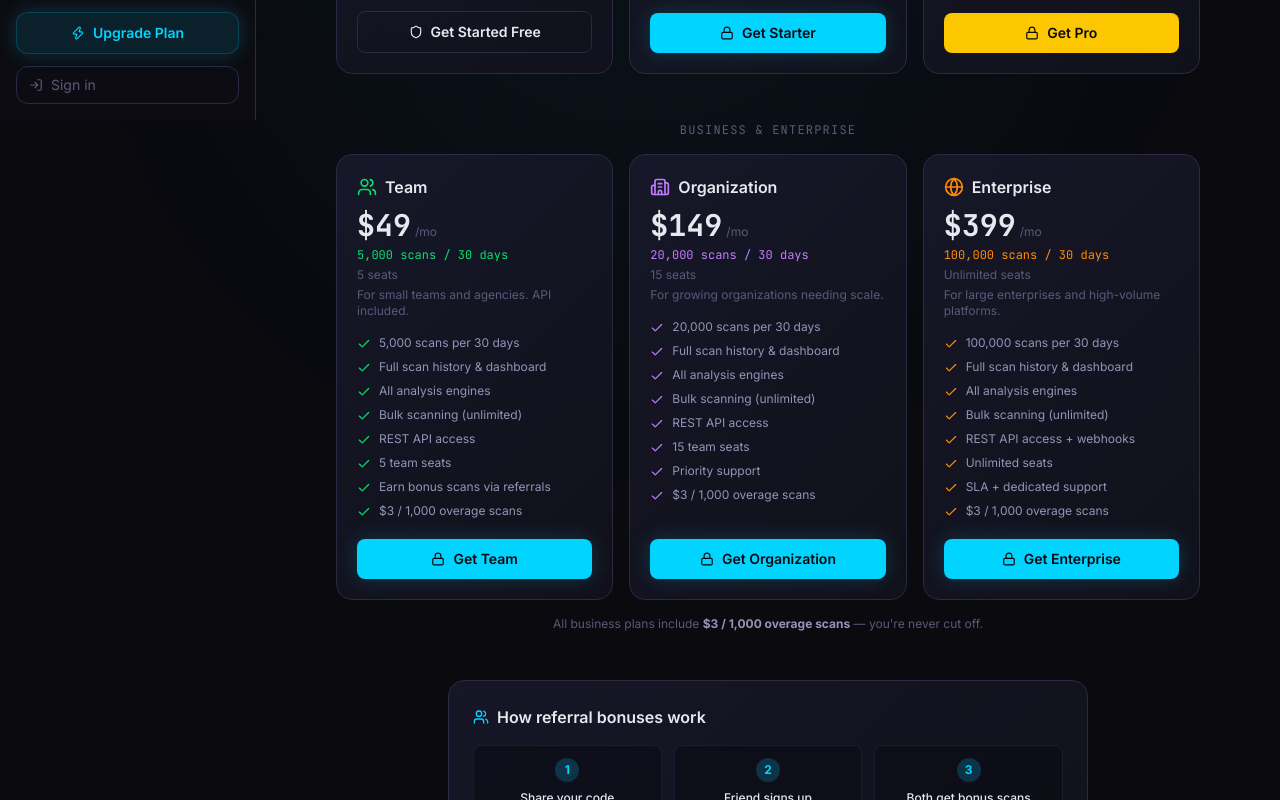
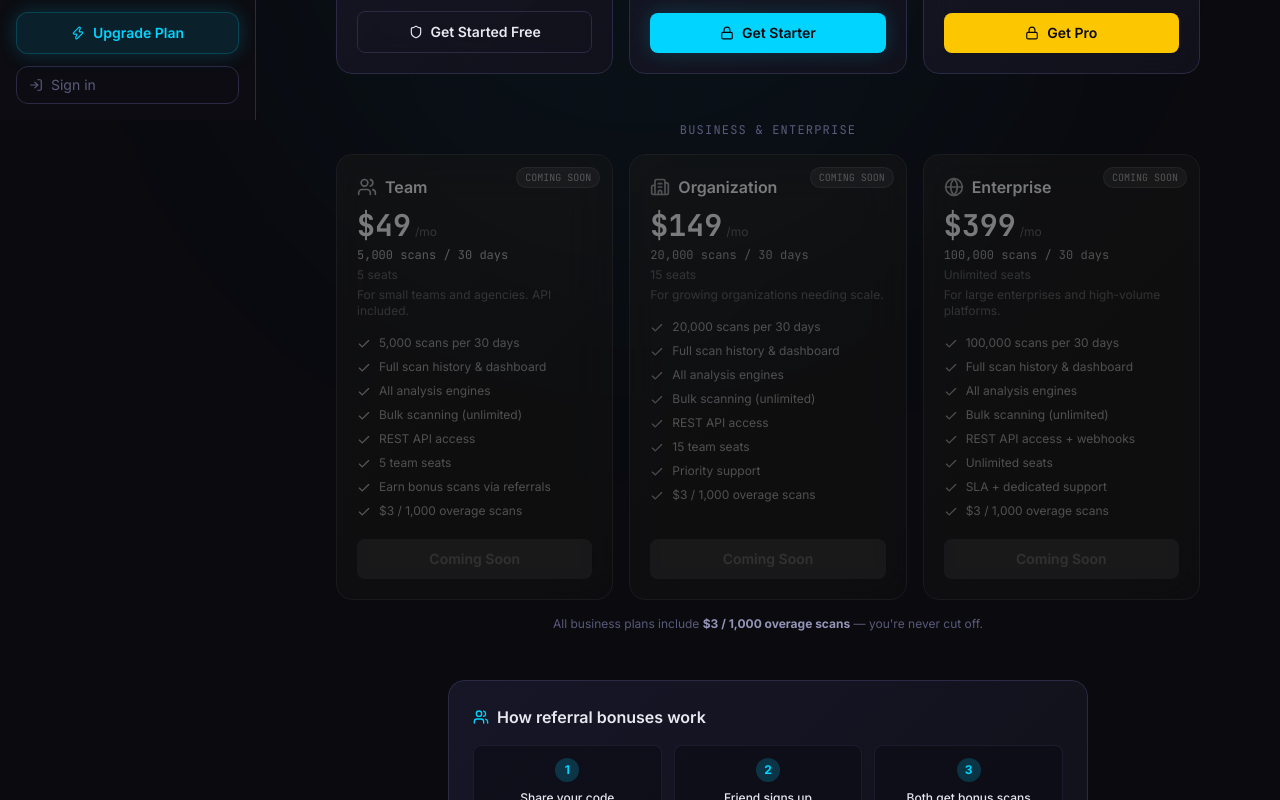
Before and after one commit to writer1adam1-maker/scamshield, a Next.js app: page /pricing in a window 1280 px wide. Shown: the part 680-1480 px from the top of the page. Built offline with nearby package versions, Linux system fonts and the light colour scheme; no server answers.

Commit message:
Grey out Team/Org/Enterprise plans as coming soon

```diff
--- a/src/app/pricing/page.tsx
+++ b/src/app/pricing/page.tsx
@@ -78,6 +78,7 @@ const PLANS = [
     annualPrice: 39,
     scansLabel: "5,000 scans / 30 days",
     seats: 5,
+    comingSoon: true,
     description: "For small teams and agencies. API included.",
     highlight: null,
     color: "text-green-400",
@@ -101,6 +102,7 @@ const PLANS = [
     annualPrice: 119,
     scansLabel: "20,000 scans / 30 days",
     seats: 15,
+    comingSoon: true,
     description: "For growing organizations needing scale.",
     highlight: null,
     color: "text-purple-400",
@@ -124,6 +126,7 @@ const PLANS = [
     annualPrice: 319,
     scansLabel: "100,000 scans / 30 days",
     seats: 999,
+    comingSoon: true,
     description: "For large enterprises and high-volume platforms.",
     highlight: null,
     color: "text-orange-400",
@@ -346,17 +349,22 @@ function PlanCard({ plan, annual, upgrading, onUpgrade }: {
   const Icon = plan.icon;
   const price = annual ? plan.annualPrice : plan.monthlyPrice;
   const isPopular = plan.highlight === "POPULAR";
+  const comingSoon = (plan as { comingSoon?: boolean }).comingSoon === true;
 
   return (
-    <div className={`glass-card p-5 flex flex-col relative overflow-hidden ${isPopular ? "border-yellow-400/30" : ""}`}>
+    <div className={`glass-card p-5 flex flex-col relative overflow-hidden ${isPopular ? "border-yellow-400/30" : ""} ${comingSoon ? "opacity-50 grayscale pointer-events-none select-none" : ""}`}>
       {isPopular && (
         <div className="absolute -top-px left-0 right-0 h-0.5 bg-gradient-to-r from-transparent via-yellow-400 to-transparent" />
       )}
-      {plan.highlight && (
+      {comingSoon ? (
+        <div className="absolute top-3 right-3 px-2 py-0.5 rounded-full bg-slate-500/20 border border-slate-500/30 text-slate-400 text-[10px] font-mono">
+          COMING SOON
+        </div>
+      ) : plan.highlight ? (
         <div className="absolute top-3 right-3 px-2 py-0.5 rounded-full bg-yellow-400/10 border border-yellow-400/20 text-yellow-400 text-[10px] font-mono">
           {plan.highlight}
         </div>
-      )}
+      ) : null}
 
       <div className="mb-4">
         <div className={`flex items-center gap-2 mb-2 ${plan.color}`}>
@@ -397,17 +405,18 @@ function PlanCard({ plan, annual, upgrading, onUpgrade }: {
 
       <button
         onClick={() => onUpgrade(plan.id)}
-        disabled={upgrading === plan.id}
+        disabled={upgrading === plan.id || comingSoon}
         className={`w-full py-2.5 px-4 rounded-lg text-sm font-semibold transition-all flex items-center justify-center gap-2 disabled:opacity-50 ${
-          plan.id === "free"
+          comingSoon
+            ? "bg-slate-700 text-slate-400 cursor-not-allowed"
+            : plan.id === "free"
             ? "border border-border text-text-primary hover:border-shield/30 hover:bg-shield/5"
             : isPopular
             ? "bg-yellow-400 text-void hover:bg-yellow-300"
             : "bg-shield text-void hover:bg-shield/90 shield-glow"
         }`}
       >
-        {plan.id === "free" ? <Shield className="w-3.5 h-3.5" /> : upgrading === plan.id ? <Rocket className="w-3.5 h-3.5 animate-bounce" /> : <Lock className="w-3.5 h-3.5" />}
-        {upgrading === plan.id ? "Redirecting..." : plan.id === "free" ? "Get Started Free" : `Get ${plan.name}`}
+        {comingSoon ? "Coming Soon" : plan.id === "free" ? <><Shield className="w-3.5 h-3.5" /> Get Started Free</> : upgrading === plan.id ? <><Rocket className="w-3.5 h-3.5 animate-bounce" /> Redirecting...</> : <><Lock className="w-3.5 h-3.5" /> {`Get ${plan.name}`}</>}
       </button>
     </div>
   );
```
